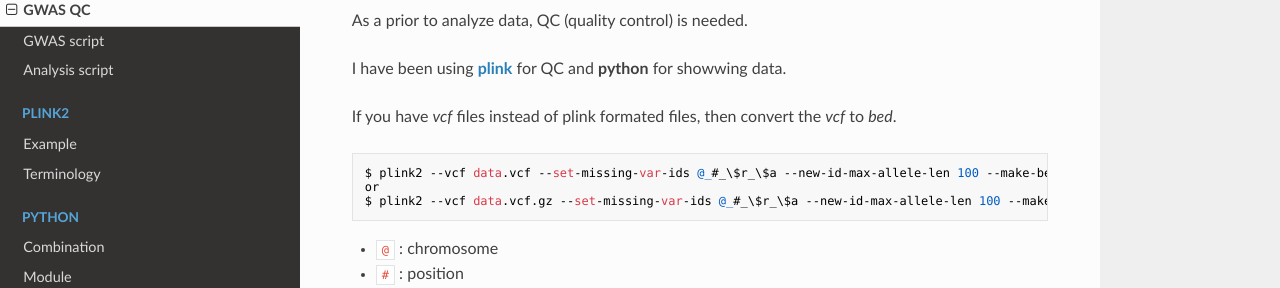
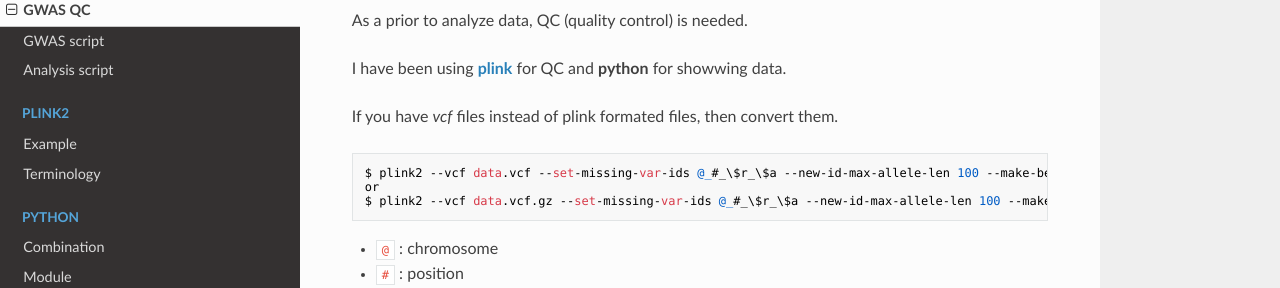
Before and after one commit to WonyoungCho/plink, an MkDocs documentation site: the page built from docs/GWAS.md, in a window 1280 px wide and 900 px high. Shown: the part 138-426 px from the top of the window. Built offline with MkDocs 1.6.1, drawn with Linux system fonts in a browser that asks for light colours; nearby versions of some CDN libraries; old or Windows-style settings are respelled for this version of MkDocs.

Commit message:
Update GWAS.md

````diff
--- a/docs/GWAS.md
+++ b/docs/GWAS.md
@@ -4,7 +4,7 @@
 
 I have been using [**plink**](https://www.cog-genomics.org/plink/2.0/) for QC and **python** for showwing data.
 
-If you have *vcf* files instead of plink formated files, then convert the *vcf* to *bed*.
+If you have *vcf* files instead of plink formated files, then convert them.
 
 ```
 $ plink2 --vcf data.vcf --set-missing-var-ids @_#_\$r_\$a --new-id-max-allele-len 100 --make-bed --out data
````
